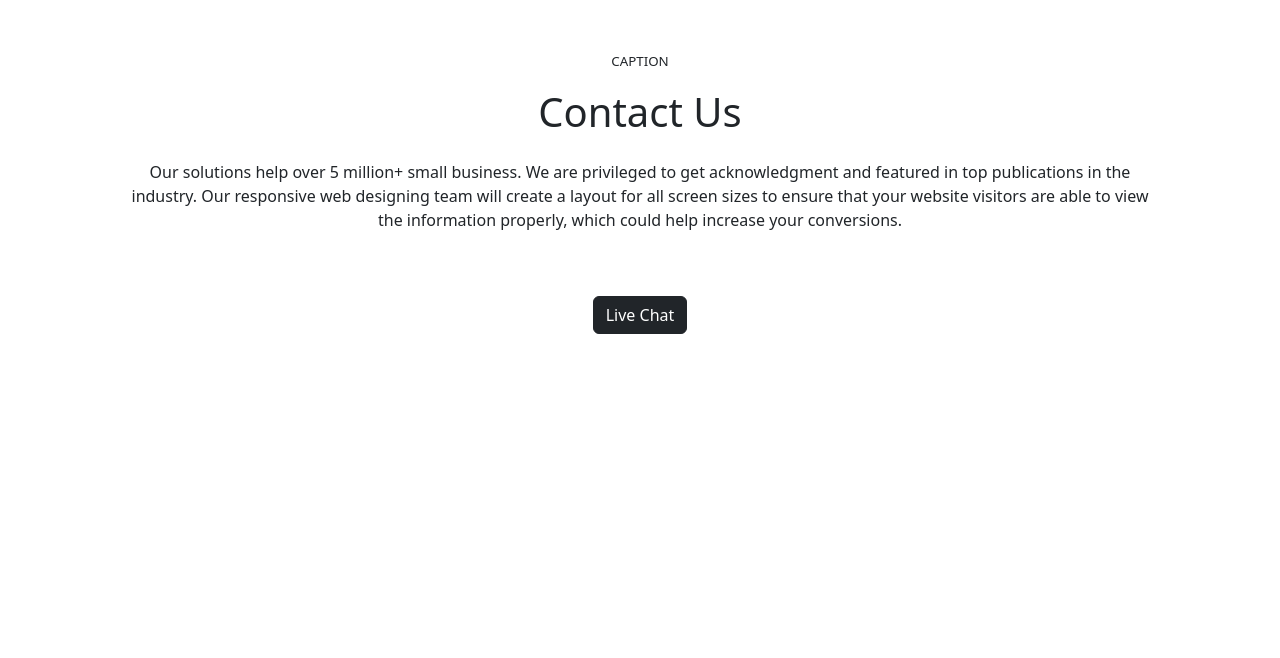
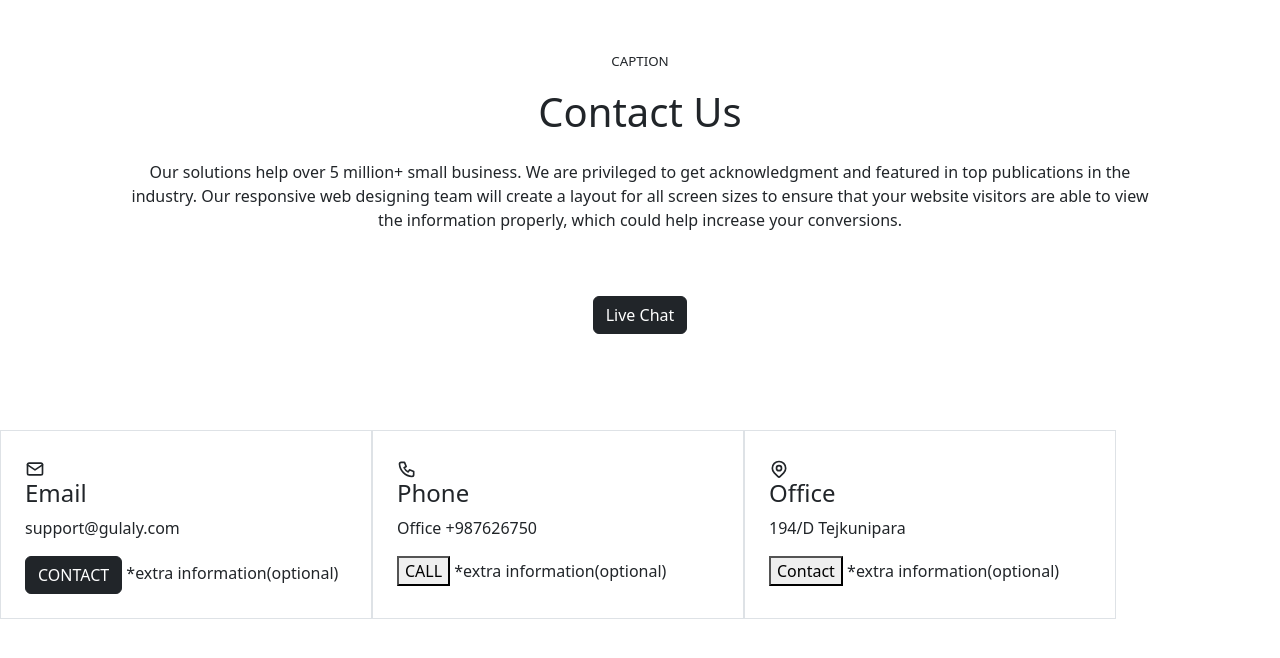
Before and after one commit to frsiam/footer-page-with-bootstrap, a plain HTML site: page index.html in a window 1280 px wide. Drawn offline with nearby package versions, Linux system fonts and the light colour scheme.

Commit message:
design three boxes with border

```diff
--- a/index.html
+++ b/index.html
@@ -12,7 +12,60 @@
         <p class="fs-6 text-uppercase fw-medium"><span style="font-size: smaller;">Caption</span></p>
         <h1>Contact Us</h1>
         <p class="mt-4 px-5">Our solutions help over 5 million+ small business. We are privileged to get acknowledgment and featured in top publications in the industry. Our responsive web designing team will create a layout for all screen sizes to ensure that your website visitors are able to view the information properly, which could help increase your conversions.</p>
-        <button type="button" class="btn btn-dark mt-5 fw-medium">Live Chat</button>
+        <button type="button" class="btn btn-dark my-5 fw-medium">Live Chat</button>
+    </div>
+    <div class="container-sm row mt-5">
+        <div class="col-sm border border-secondery-subtle p-4">
+            <div class="">
+                <svg xmlns="http://www.w3.org/2000/svg" class="icon icon-tabler icon-tabler-mail" width="20"
+                        height="20" viewBox="0 0 24 24" stroke-width="2" stroke="currentColor" fill="none"
+                        stroke-linecap="round" stroke-linejoin="round">
+                        <path stroke="none" d="M0 0h24v24H0z" fill="none" />
+                        <path d="M3 7a2 2 0 0 1 2 -2h14a2 2 0 0 1 2 2v10a2 2 0 0 1 -2 2h-14a2 2 0 0 1 -2 -2v-10z" />
+                        <path d="M3 7l9 6l9 -6" />
+                    </svg>
+            </div>
+            <h4>Email</h4>
+            <p>support@gulaly.com</p>
+            <div>
+                <button class="btn btn-dark">CONTACT</button>
+                <span>*extra information(optional)</span>
+            </div>
+        </div>
+        <div class="col-sm border border-secondery-subtle p-4">
+            <div class="">
+                <svg xmlns="http://www.w3.org/2000/svg" class="icon icon-tabler icon-tabler-phone" width="20"
+                    height="20" viewBox="0 0 24 24" stroke-width="2" stroke="currentColor" fill="none"
+                    stroke-linecap="round" stroke-linejoin="round">
+                    <path stroke="none" d="M0 0h24v24H0z" fill="none" />
+                    <path
+                        d="M5 4h4l2 5l-2.5 1.5a11 11 0 0 0 5 5l1.5 -2.5l5 2v4a2 2 0 0 1 -2 2a16 16 0 0 1 -15 -15a2 2 0 0 1 2 -2" />
+                </svg>
+            </div>
+            <h4>Phone</h4>
+            <p>Office +987626750</p>
+            <div class="box-btn">
+                <button>CALL</button>
+                <span>*extra information(optional)</span>
+            </div>
+        </div>
+        <div class="col-sm border border-secondery-subtle p-4">
+            <div class="">
+                <svg xmlns="http://www.w3.org/2000/svg" class="icon icon-tabler icon-tabler-map-pin" width="20"
+                    height="20" viewBox="0 0 24 24" stroke-width="2" stroke="currentColor" fill="none"
+                    stroke-linecap="round" stroke-linejoin="round">
+                    <path stroke="none" d="M0 0h24v24H0z" fill="none" />
+                    <path d="M9 11a3 3 0 1 0 6 0a3 3 0 0 0 -6 0" />
+                    <path d="M17.657 16.657l-4.243 4.243a2 2 0 0 1 -2.827 0l-4.244 -4.243a8 8 0 1 1 11.314 0z" />
+                </svg>
+            </div>
+            <h4>Office</h4>
+            <p>194/D Tejkunipara</p>
+            <div class="box-btn">
+                <button>Contact</button>
+                <span>*extra information(optional)</span>
+            </div>
+        </div>
     </div>
 </body>
 </html>
```
